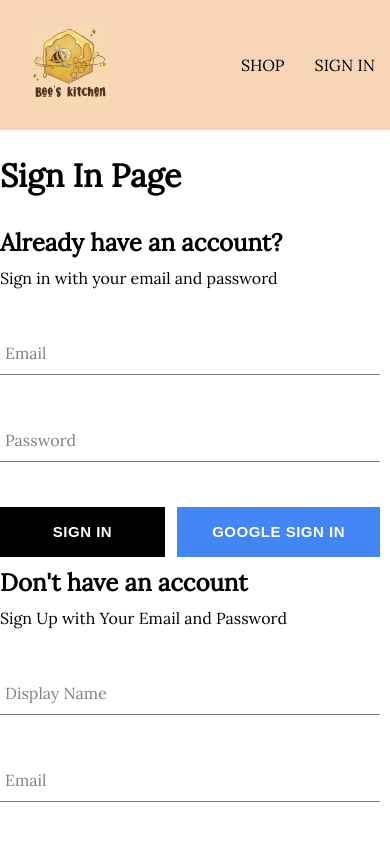
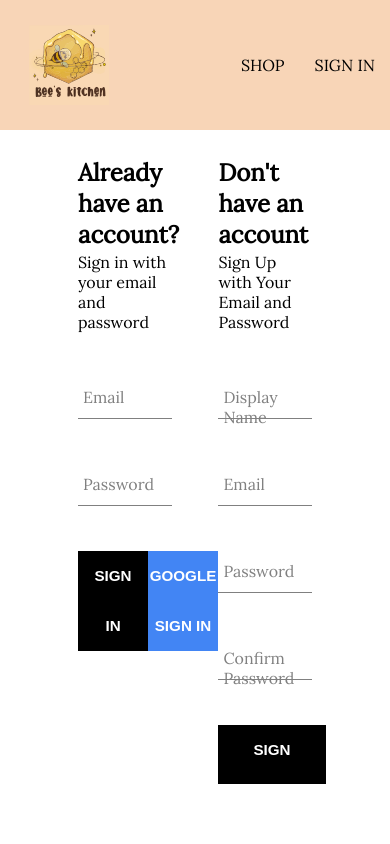
Before and after one commit to linhlekhanh11/bee-kitchen, a React (Create React App) app: page /auth in a window 390 px wide. Shown: the top 844 px of the page. Built offline with nearby package versions, Linux system fonts and the light colour scheme; a web font is replaced by a local one.

Commit message:
add responsive styling for authentication page

```diff
--- a/src/components/button/button.styles.scss
+++ b/src/components/button/button.styles.scss
@@ -1,11 +1,11 @@
 .button-container {
-  min-width: 165px;
+  min-width: 40%;
   width: auto;
-  height: 50px;
-  letter-spacing: 0.5px;
+  height: 12%;
+  letter-spacing: 10%;
   line-height: 50px;
   padding: 0 35px 0 35px;
-  font-size: 15px;
+  font-size: 95%;
   background-color: black;
   color: white;
   text-transform: uppercase;
--- a/src/components/routes/authentication/authentication.component.jsx
+++ b/src/components/routes/authentication/authentication.component.jsx
@@ -1,11 +1,10 @@
 import SignInForm from "../../sign-in-form/sign-in-form.component";
 import SignUpForm from "../../sign-up-form/sign-up-form.component";
-
+import './authentication.styles.scss';
 const Authentication = () => {
 
   return (
-    <div>
-      <h1>Sign In Page</h1>
+    <div className="authentication-container">
       <SignInForm/>
       <SignUpForm/>
     </div>
--- a/src/components/routes/authentication/authentication.styles.scss
+++ b/src/components/routes/authentication/authentication.styles.scss
@@ -0,0 +1,6 @@
+.authentication-container{
+    display: flex;
+    width: 60%;
+    justify-content: space-between;
+    margin:4% auto;
+}
--- a/src/components/sign-in-form/sign-in-form.styles.scss
+++ b/src/components/sign-in-form/sign-in-form.styles.scss
@@ -1,9 +1,9 @@
 .sign-in-container {
     display:flex;
     flex-direction: column;
-    width: 380px;
+    width: 40%;
     h2 {
-        margin: 10px 0;
+        margin: 2% 0;
     }
     .group-button-container {
         display:flex;
--- a/src/components/sign-up-form/sign-up-form.styles.scss
+++ b/src/components/sign-up-form/sign-up-form.styles.scss
@@ -1,8 +1,8 @@
 .sign-up-container {
     display:flex;
     flex-direction: column;
-    width: 380px;
+    width: 40%;
     h2 {
-        margin: 10px 0;
+        margin: 2% 0;
     }
 }
```
